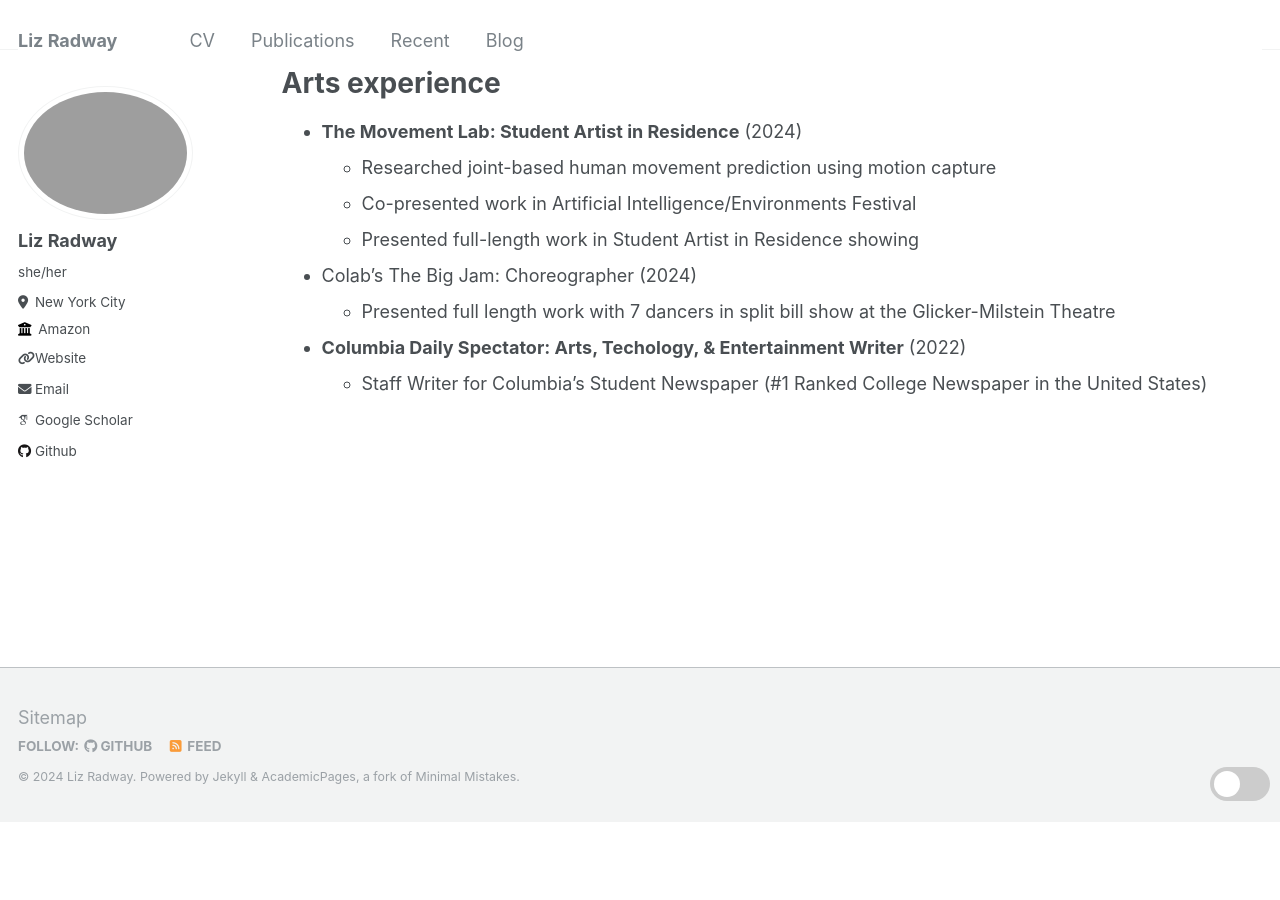
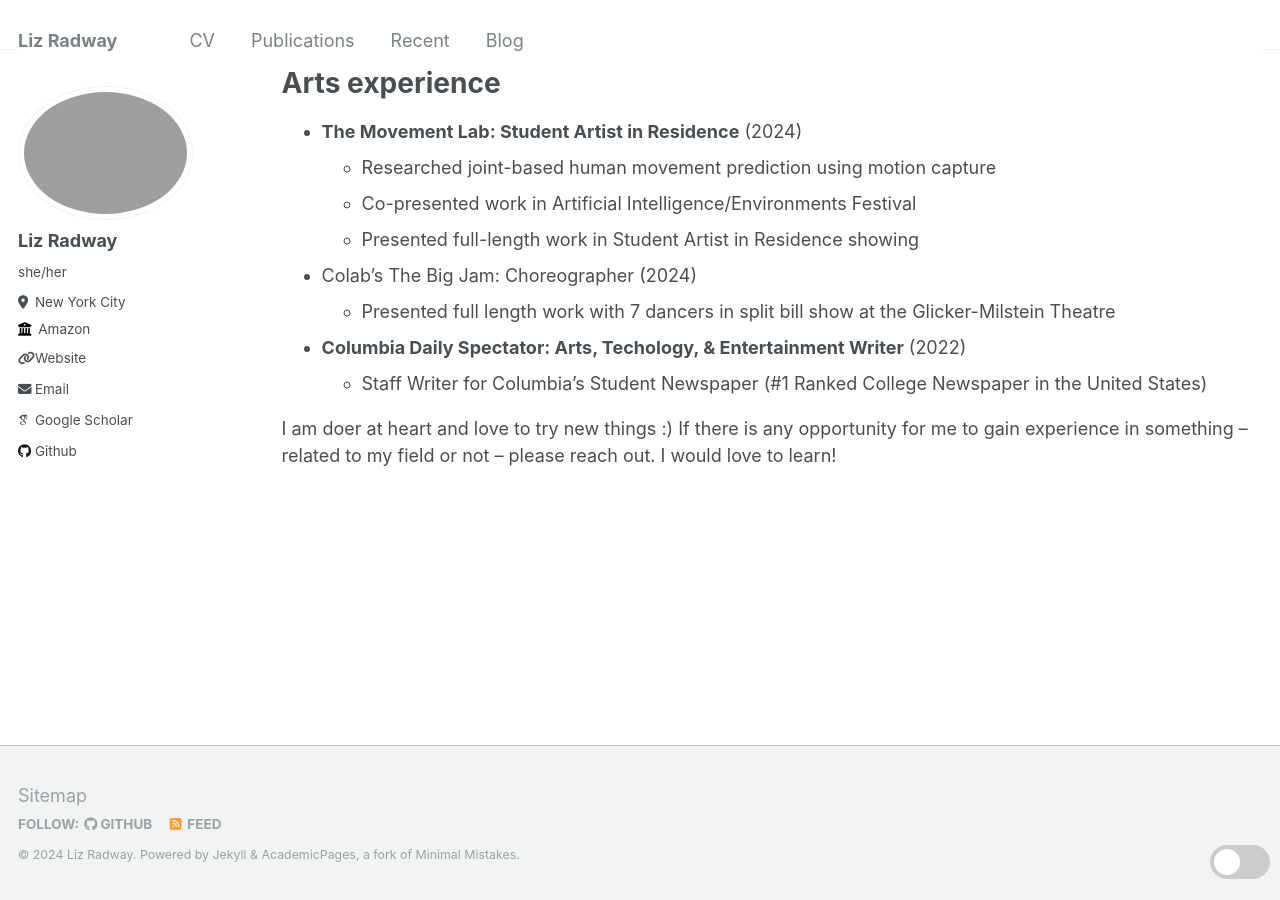
Before and after one commit to lizradway/lizradway.github.io, a Jekyll site: the page built from _pages/cv.md, in a window 1280 px wide and 900 px high, scrolled down 991 px. Built offline with Jekyll 4.4.1, drawn with Linux system fonts in a browser that asks for light colours; some web fonts are replaced; before the commit the page ends 1814 px from its top, so only the background shows below that.

Commit message:
add end of resume sentence lol

```diff
--- a/_pages/cv.md
+++ b/_pages/cv.md
@@ -48,3 +48,6 @@ Arts experience
   * Presented full length work with 7 dancers in split bill show at the Glicker-Milstein Theatre
 * **Columbia Daily Spectator: Arts, Techology, & Entertainment Writer** (2022)
   *  Staff Writer for Columbia's Student Newspaper (#1 Ranked College Newspaper in the United States)
+
+I am doer at heart and love to try new things :)
+If there is any opportunity for me to gain experience in something -- related to my field or not -- please reach out. I would love to learn!
```
